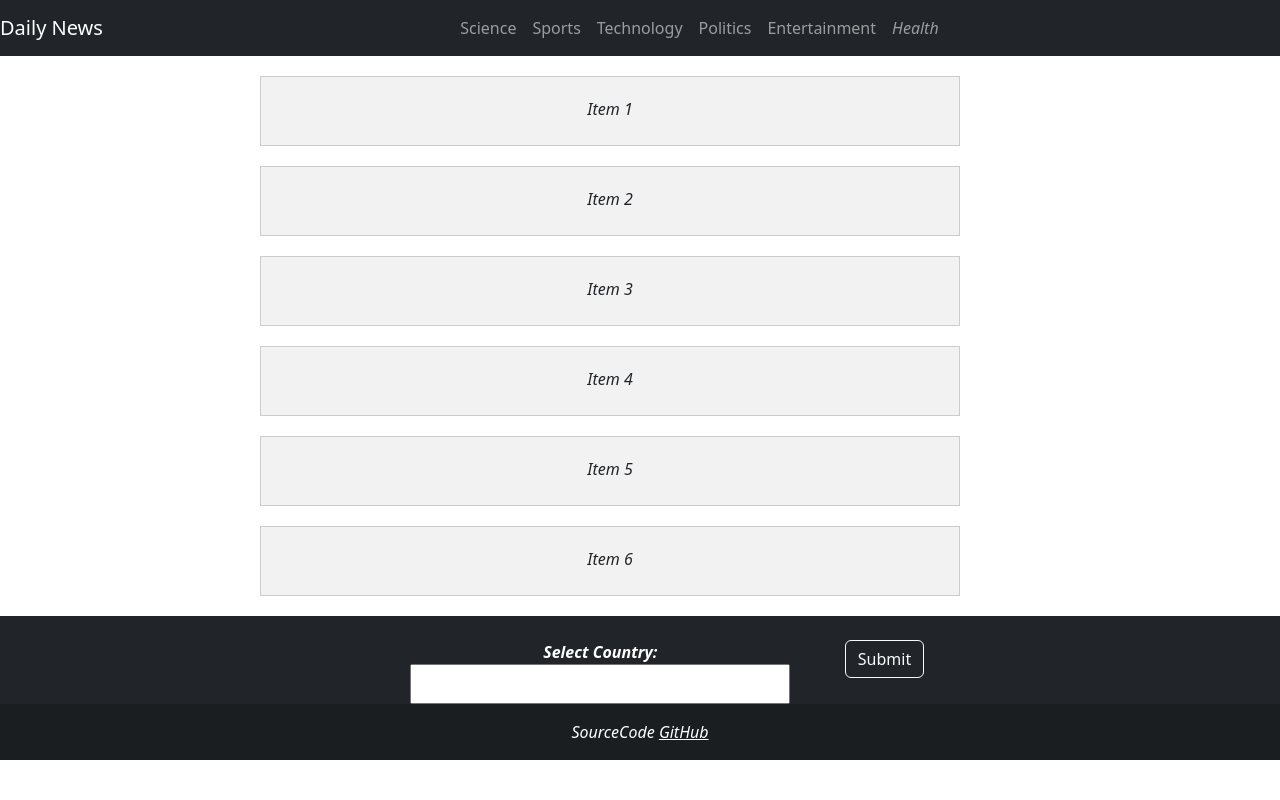
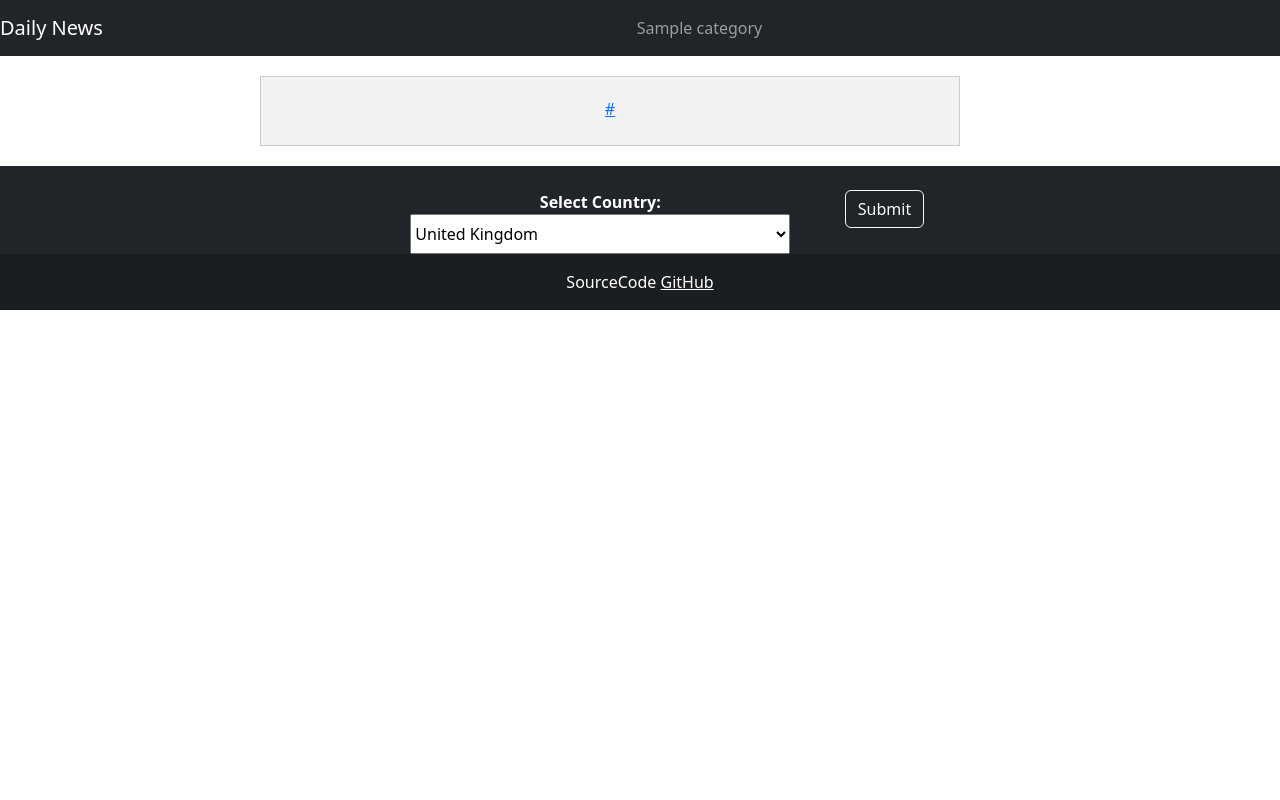
Before and after one commit to cynth-s/news_flask, a Flask app: template templates/home.html in a window 1280 px wide. Run offline with Flask 3, Linux system fonts and the light colour scheme; the template is opened without the code that fills it: most values are stand-ins (such as "Sample title", 1, 10 or a date in 2020).

Commit message:
modifications

```diff
--- a/app.py
+++ b/app.py
@@ -1,10 +1,44 @@
-from flask import Flask,render_template
+from flask import Flask, render_template
+import requests
 
 app = Flask(__name__)
 
+categories = [
+    'General','Science', 'Technology', 'Sports', 'Politics', 'Business'
+]
+
 @app.route("/")
 def news_web():
-  return render_template('home.html')
+  a = requests.get('https://newsapi.org/v2/top-headlines?country=gb&category=general&apiKey=e5a1ef88285b45af973e9c84a68c050f')
+  data = a.json()
+  #print(data['articles'])
 
-if __name__== '__main__':
-  app.run(host ='0.0.0.0', debug = True)
+  urls = [article['url'] for article in data['articles'][:6]]
+  #print(urls)
+  return render_template('home.html',urls=urls,categories=categories)
+
+
+@app.route("/<string:category>")
+def page(category):
+  if category in categories:
+    a = requests.get('https://newsapi.org/v2/everything?q=' + category +
+                     '&apiKey=e5a1ef88285b45af973e9c84a68c050f')
+    data = a.json()
+
+    urls = [article['url'] for article in data['articles'][:6]]
+  return render_template('home.html',urls=urls ,categories=categories)
+
+@app.route("/category/<string:category>")
+def country(country):
+  if category in Categories:
+    a = requests.get('https://newsapi.org/v2/everything?q=' + category +
+                     '&apiKey=e5a1ef88285b45af973e9c84a68c050f')
+    data = a.json()
+
+    urls = [article['url'] for article in data['articles'][:6]]
+  return render_template('home.html',urls=urls)
+
+
+
+if __name__ == '__main__':
+  app.run(host='0.0.0.0', debug=True)
--- a/pyproject.toml
+++ b/pyproject.toml
@@ -7,6 +7,7 @@ authors = ["Your Name <you@example.com>"]
 [tool.poetry.dependencies]
 python = ">=3.10.0,<3.11"
 flask = "^3.0.0"
+requests = "^2.31.0"
 
 [tool.pyright]
 # https://github.com/microsoft/pyright/blob/main/docs/configuration.md
--- a/templates/home.html
+++ b/templates/home.html
@@ -29,6 +29,9 @@
                 align-self: center;
                 height: 70px;
                 width: 700px;
+                overflow: hidden;
+                white-space: nowrap;
+                text-overflow: ellipsis;
                 background-color:#f2f2f2;
                 padding: 20px;
                 border: 1px solid #ccc;
@@ -50,32 +53,33 @@
       width: 380px;
     }
     </style>
+
+    <!--<script src="request.js"></script> -->
+
   </head>
+
+
   <body>
 
 
     <!-- Navigation Bar -->
     <nav class="navbar sticky-top navbar-expand-lg navbar-dark bg-dark" id ="navbar">
       <a href="#" class="col-xs-4 navbar-brand">Daily News</a>
-      <ul class=" col-xs-4 navbar-nav mx-auto">
-        <li class="nav-item"><a href="#" class="nav-link">Science</a></li>
-        <li class="nav-item"><a href="#" class="nav-link">Sports</a></li>
-        <li class="nav-item"><a href="#" class="nav-link">Technology</a></li>
-        <li class="nav-item"><a href="#" class="nav-link">Politics</a></li>
-        <li class="nav-item"><a href="#" class="nav-link">Entertainment</a></li>
-        <i class="nav-item"><a href="#" class="nav-link">Health</a></li>
+          <ul class=" col-xs-4 navbar-nav mx-auto">
+            {% for category in categories %}
+            <li class="nav-item"><a href="/{{category}}" class="nav-link">{{category}}</a></li>
+            {% endfor %}
+          </ul>
 
       </ul>
     </nav>
 
     <div class="grid-container">
-        <div class="grid-item">Item 1</div>
-        <div class="grid-item">Item 2</div>
-        <div class="grid-item">Item 3</div>
-        <div class="grid-item">Item 4</div>
-        <div class="grid-item">Item 5</div>
-        <div class="grid-item">Item 6</div>
+        {% for url in urls %}
+        <a href="{{url}}" class="grid-item">{{url}}</a>
+        {% endfor %}
     </div>
+
     <footer class="bg-dark text-center text-white">
       <!-- Grid container -->
       <div class="container p-4 pb-0">
@@ -92,14 +96,10 @@
               <!--Grid column-->
               <div class="col-md-5 col-12">
                 <label for="country" id="ctry">Select Country:           </label>
-                <input list="countries" name="country" id="country">
-                <datalist id="countries">
-                  <option value="Australia">
-                  <option value="Argentina">
-                  <option value="China">
-                  <option value="India">
-                  <option value="Russia">
-                </datalist>
+                <select name = "country" id="country">
+                  <option selected="selected" value="uk">United Kingdom</option>
+                  <option value="ar">Argentina</option>
+                </select>
 
               </div>
               <!--Grid column-->
@@ -120,7 +120,6 @@
       </div>
       <!-- Grid container -->
 
-      <!-- Copyright -->
       <div class="text-center p-3" style="background-color: rgba(0, 0, 0, 0.2);">
         SourceCode
         <a class="text-white" href="https://github.com/cynth-s/news_flask/tree/main">GitHub</a>
```
Also changed, not shown: templates/style.css (deleted, +0 -26 lines), 2 other files.
